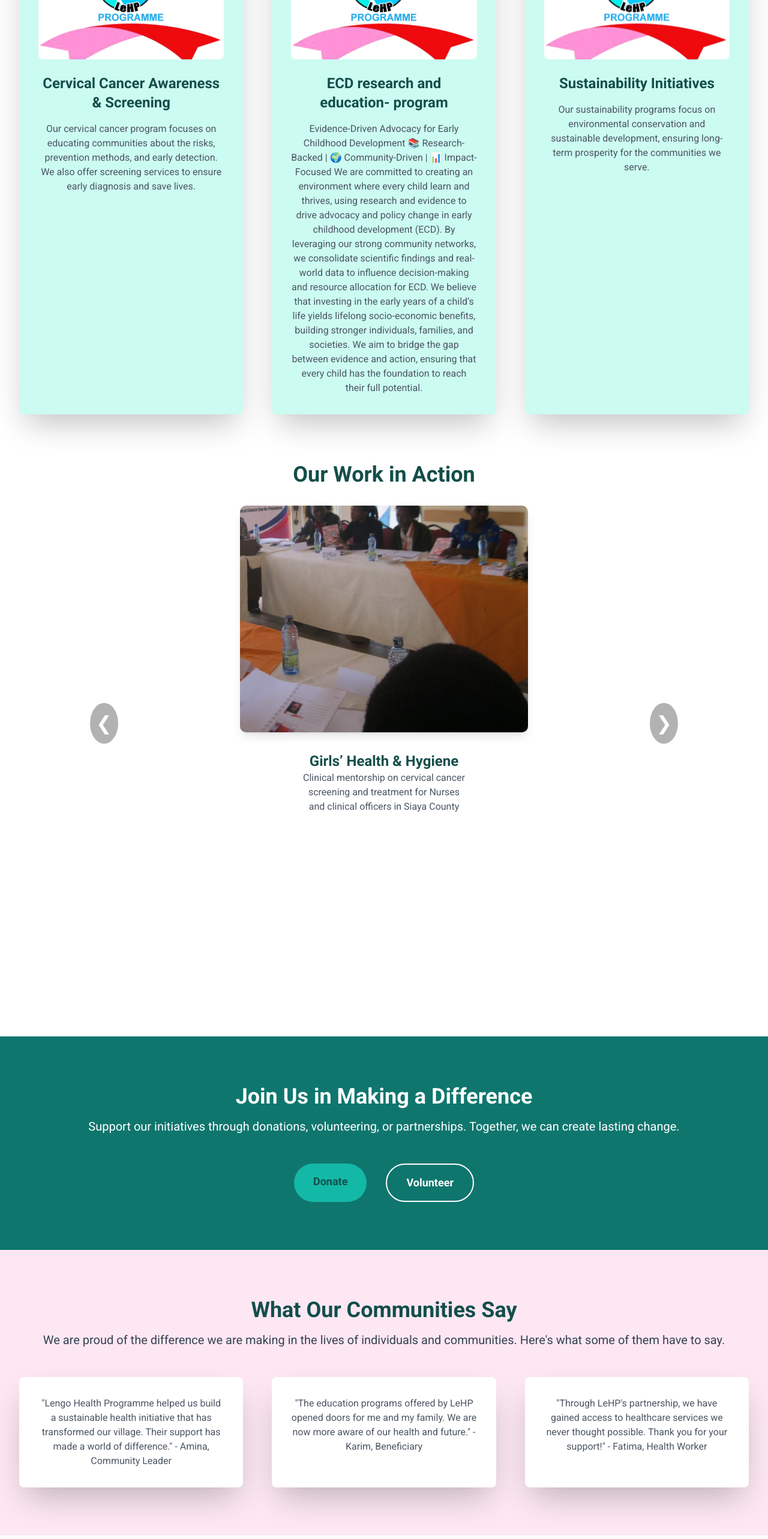
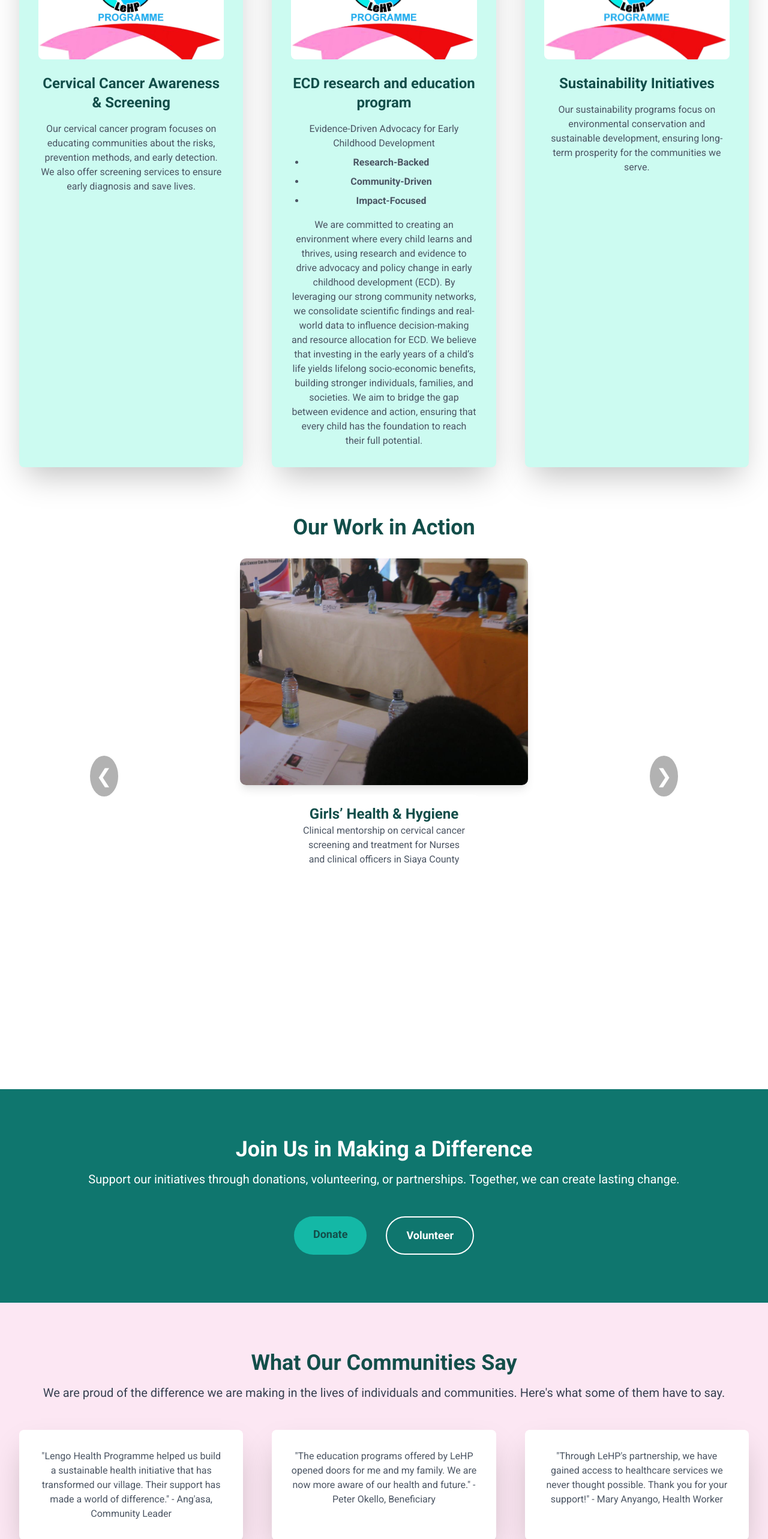
Before and after one commit to JAPHETHNYARANGA/lengoHealth, an Angular app: page / in a window 1280 px wide. Shown: the part 1520-4086 px from the top of the page at 60% size. Built offline with nearby package versions, Linux system fonts and the light colour scheme.

Commit message:
added bullets to app

```diff
--- a/src/app/pages/home-page/home-page.component.html
+++ b/src/app/pages/home-page/home-page.component.html
@@ -168,22 +168,22 @@
             class="w-full h-48 object-cover rounded-lg mb-6"
           />
           <h3 class="text-2xl font-semibold text-teal-900">
-            ECD research and education- program
+            ECD research and education program
           </h3>
           <p class="mt-4 text-gray-600">
-            Evidence-Driven Advocacy for Early Childhood Development 📚
-            Research-Backed | 🌍 Community-Driven | 📊 Impact-Focused We are
-            committed to creating an environment where every child learn and
-            thrives, using research and evidence to drive advocacy and policy
-            change in early childhood development (ECD). By leveraging our
-            strong community networks, we consolidate scientific findings and
-            real-world data to influence decision-making and resource allocation
-            for ECD. We believe that investing in the early years of a child’s
-            life yields lifelong socio-economic benefits, building stronger
-            individuals, families, and societies. We aim to bridge the gap
-            between evidence and action, ensuring that every child has the
-            foundation to reach their full potential.
+            Evidence-Driven Advocacy for Early Childhood Development
           </p>
+          <ul class="list-disc ml-6 mt-2 text-gray-600 space-y-2">
+            <li><strong>Research-Backed</strong></li>
+            <li><strong>Community-Driven</strong></li>
+            <li><strong>Impact-Focused</strong></li>
+          </ul>
+
+          <p class="mt-4 text-gray-600">
+            We are committed to creating an environment where every child learns and thrives, using research and evidence to drive advocacy and policy change in early childhood development (ECD). By leveraging our strong community networks, we consolidate scientific findings and real-world data to influence decision-making and resource allocation for ECD. We believe that investing in the early years of a child’s life yields lifelong socio-economic benefits, building stronger individuals, families, and societies. We aim to bridge the gap between evidence and action, ensuring that every child has the foundation to reach their full potential.
+          </p>
+
+
         </div>
         <!-- Program 3 -->
         <div
@@ -318,7 +318,7 @@
           <p class="text-gray-600">
             "Lengo Health Programme helped us build a sustainable health
             initiative that has transformed our village. Their support has made
-            a world of difference." - Amina, Community Leader
+            a world of difference." - Ang'asa, Community Leader
           </p>
         </div>
         <!-- Testimonial 2 -->
@@ -329,7 +329,7 @@
         >
           <p class="text-gray-600">
             "The education programs offered by LeHP opened doors for me and my
-            family. We are now more aware of our health and future." - Karim,
+            family. We are now more aware of our health and future." - Peter Okello,
             Beneficiary
           </p>
         </div>
@@ -342,7 +342,7 @@
           <p class="text-gray-600">
             "Through LeHP's partnership, we have gained access to healthcare
             services we never thought possible. Thank you for your support!" -
-            Fatima, Health Worker
+            Mary Anyango, Health Worker
           </p>
         </div>
       </div>
```
